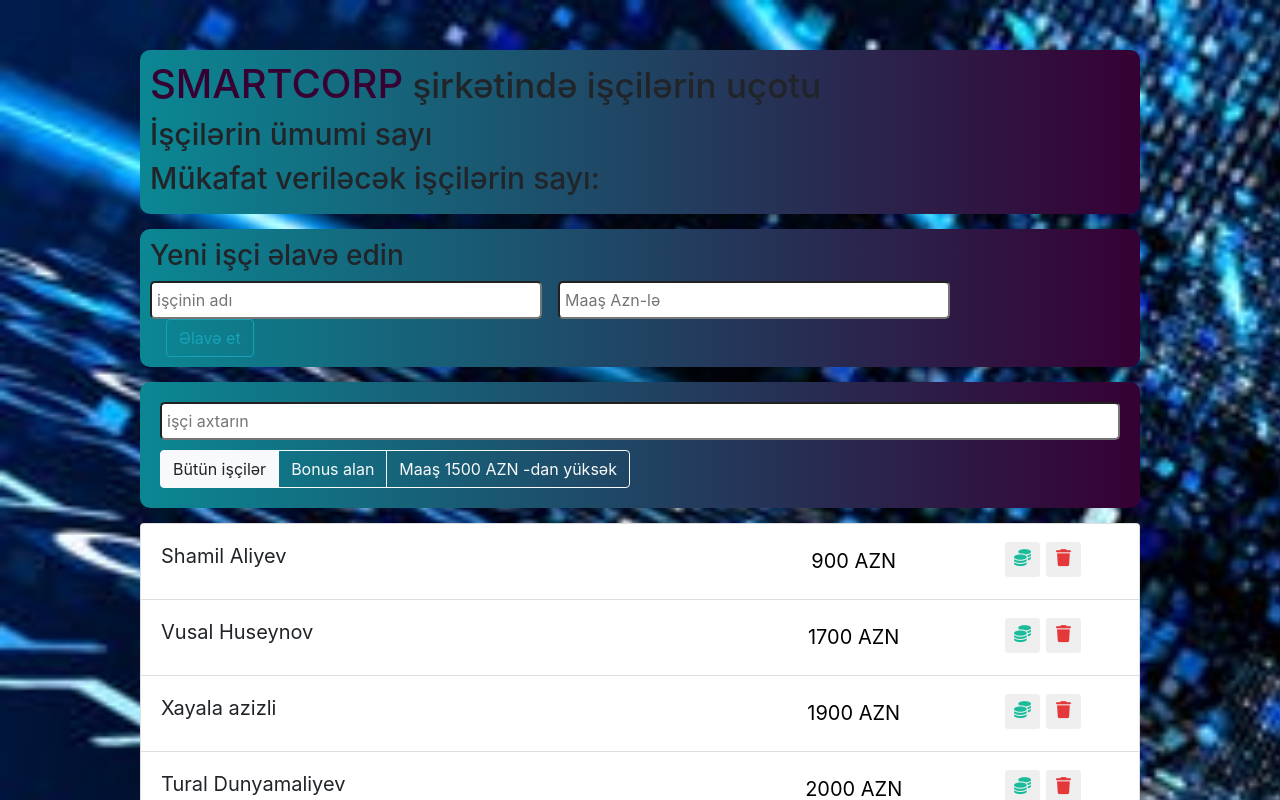
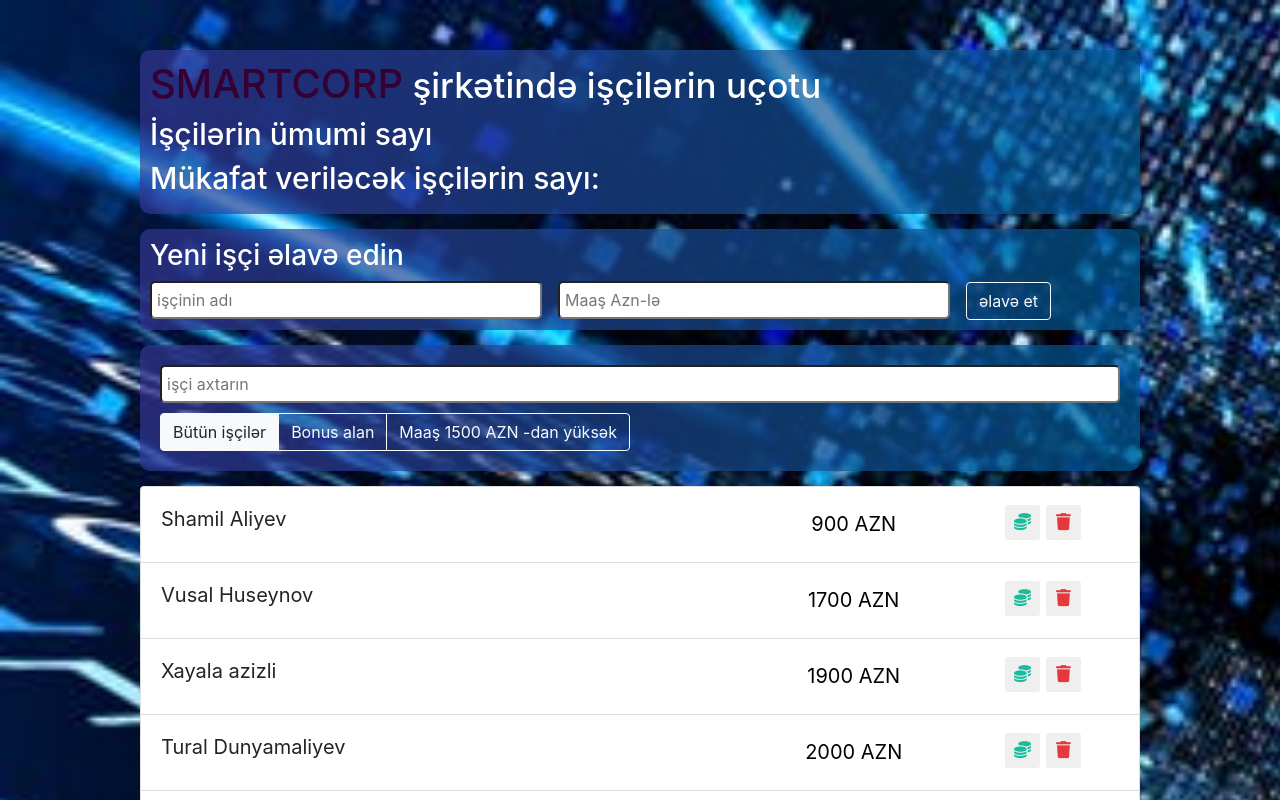
Before and after one commit to ofa-abdullayeva/smartCorp, a React (Create React App) app: page / in a window 1280 px wide. Shown: the top 800 px of the page. Built offline with nearby package versions, Linux system fonts and the light colour scheme.

Commit message:
smartcorp employe

```diff
--- a/src/App.js
+++ b/src/App.js
@@ -1,19 +1,36 @@
+import { Component } from 'react/cjs/react.production.min';
 import './App.css';
 import AppForm from './components/app_form';
 import AppInfo from './components/app_info';
 import AppSearch from './components/app_search';
+import { data } from './components/data/data';
 import EmployeeList from './components/employee_list';
 
 
-function App() {
+class App extends Component {
+  constructor(props){
+    super(props);
+
+    this.state ={
+      data: data
+    }
+  }
+  deleteItem = (id) =>{
+    console.log(id)
+  }
+
+  render(){
     return (
       <div className="App">
       <AppInfo/>
       <AppForm/>
       <AppSearch/>
-    <EmployeeList/>
+      <EmployeeList
+      data={this.state.data}
+      onDelete = {this.deleteItem}/>
       </div>
     );
   }
+}
 
 export default App;
--- a/src/components/app_form/index.jsx
+++ b/src/components/app_form/index.jsx
@@ -1,6 +1,6 @@
 import React from 'react'
 import '../app_form/style.css'
-import Button from '../button'
+// import Button from '../button'
 
 const AppForm = () => {
   return (
@@ -16,11 +16,11 @@
             type="number"
             placeholder='Maaş Azn-lə'
           />
-          {/* <button
+          <button
             type='submit'
-            className='btn btn-outline-info ml-3'
-          >əlavə et</button> */}
-          <Button classNames='btn btn-outline-info ml-3' value='Əlavə et'/>
+            className='btn btn-outline-light ml-3'
+          >əlavə et</button>
+          {/* <Button classNames='btn btn-outline-info ml-3' value='Əlavə et'/> */}
         </form>
 
     </div>
--- a/src/components/app_form/style.css
+++ b/src/components/app_form/style.css
@@ -2,8 +2,9 @@
     padding: 10px;
     margin-top: 15px;
     background: #360033;
-    background: -webkit-linear-gradient(to right, #0b8793, #360033);  /* Chrome 10-25, Safari 5.1-6 */
-    background: linear-gradient(to right, #0b8793, #360033);
+    background: linear-gradient( to right, rgba(54, 55, 149, 0.67), rgba(0, 92, 151, 0.67) );
+    color: white;
+    /* background: linear-gradient(to right, #0b8793, #360033);  */
     text-align: left;
     border-radius: 10px;
 }
--- a/src/components/app_info/index.css
+++ b/src/components/app_info/index.css
@@ -3,10 +3,9 @@
     text-align: left;
     align-items: center;
     border-radius: 10px;
-    background: #360033;  /* fallback for old browsers */
-background: -webkit-linear-gradient(to right, #0b8793, #360033);  /* Chrome 10-25, Safari 5.1-6 */
-background: linear-gradient(to right, #0b8793, #360033); /* W3C, IE 10+/ Edge, Firefox 16+, Chrome 26+, Opera 12+, Safari 7+ */
-
+    /* background: #360033;  fallback for old browsers */
+    background: linear-gradient( to right, rgba(54, 55, 149, 0.67), rgba(0, 92, 151, 0.67) );
+    color: white;
 }
 
 .smart{
--- a/src/components/app_search/style.css
+++ b/src/components/app_search/style.css
@@ -3,9 +3,9 @@
     text-align: left;
     align-items: center;
     border-radius: 10px;
-    background: #360033;
-    background: -webkit-linear-gradient(to right, #0b8793, #360033);
-    background: linear-gradient(to right, #0b8793, #360033);
+    /* background: #360033; */
+    background: linear-gradient( to right, rgba(54, 55, 149, 0.67), rgba(0, 92, 151, 0.67) );
+    color: white;
     margin-top: 15px;
     margin-bottom: 15px;
 
--- a/src/components/data/data.js
+++ b/src/components/data/data.js
@@ -6,7 +6,7 @@
     {id:5,name:"Gulmire Isayeva", salary:1200, increase: false},
 
 
-    {id:6,name:"Kamran Huseynov", salary:1800, increase: true},
+    {id:6,name:"Kamran Huseynov", salary:1800, increase: false},
     {id:7,name:"Huseyn Besirov", salary:1600, increase: false},
     {id:8,name:"Ofeliya Abdullayeva", salary:800, increase: false},
     {id:9,name:"Konul Selimova", salary:950, increase: false},
--- a/src/components/employee_list/index.jsx
+++ b/src/components/employee_list/index.jsx
@@ -1,18 +1,23 @@
 import React from 'react';
 import EmployeeListItem from '../employee_list_item';
-import {data} from '../data/data';
 import '../employee_list';
 
 
-console.log(data)
-const EmployeeList = () => {
+
+const EmployeeList = ({data , onDelete}) => {
   return (
     <ul className='app-list list-group'>
 
         {
             data.map(item =>{
+              const {id, ...itemProps}=item;
                 return(
-                    <EmployeeListItem name={item.name} salary= {item.salary}/>
+                    <EmployeeListItem
+                    key={item.id}
+                    id = {item.id}
+                    {...itemProps}
+                    onDelete={() => onDelete(id)}
+                    />
                 )
             })
         }
--- a/src/components/employee_list_item/index.jsx
+++ b/src/components/employee_list_item/index.jsx
@@ -1,19 +1,78 @@
-import React from 'react'
-import '../employee_list_item/style.css'
+import React  from 'react';
 
-const EmployeeListItem = ({name,salary}) => {
+import '../employee_list_item/style.css';
+
+class EmployeeListItem extends React.Component {
+    constructor(props){
+      super(props);
+      this.state = {
+        increase :false,
+        like :false
+      }
+    }
+    //------ Arrow function --------//
+    // onIncrease = () => {
+    //   this.setState(prevState =>{
+    //     return{increase : !this.state.increase}
+    //   })
+    // }
+    //------  onIncrease  Arrow function short form--------//
+    onIncrease = () => {
+
+      this.setState(({increase}) =>({increase : !increase}))
+
+    }
+
+    // onLike = () =>{
+    //   this.setState(prevState =>{
+    //     return{like : !this.state.like}
+    //   })
+    // }
+
+    onLike = () =>{
+      this.setState(({like }) => ({like : !like}))
+
+    }
+
+
+
+
+  render() {
+    //----props----//
+    const { name, salary, onDelete } = this.props;
+
+    //----state----//
+    const {increase , like }= this.state
+
+    let classNames = 'list-group-item d-flex justify-content-between';
+
+    if (increase) {
+      classNames += ' increase'
+    }
+
+    if (like) {
+      classNames +=' like'
+    }
+
     return (
-    <li className='list-group-item d-flex justify-content-between '>
-        <span className='list-group-item-label'>{name}</span>
+      <li className={classNames}>
+        <span
+        className='list-group-item-label'
+        onClick={this.onLike}
+        >{name}</span>
         <input type="text"
-         className='d-flex justify-content-center align-item-center '
-         defaultValue = { `${salary} AZN `}/>
+          className='list-group-item-input'
+          defaultValue={`${salary} AZN `} />
         <div className='d-flex justify-content-center align-item-center'>
-            <button className='btn-bonus btn-sm'>
-                <i class="fa-solid fa-coins"></i>
+          <button
+          className='btn-bonus btn-sm'
+          onClick={this.onIncrease}>
+            <i className="fa-solid fa-coins"></i>
           </button>
-            <button className='btn-trash btn-sm'>
-                <i class="fa-solid fa-trash"></i>
+          <button
+           className='btn-trash btn-sm'
+           onClick = {onDelete}>
+            <i className="fa-solid fa-trash"></i>
           </button>
 
           <i className='fa-solid fa-star '></i>
@@ -23,4 +82,6 @@
     )
   }
 
+}
+
 export default EmployeeListItem;
--- a/src/components/employee_list_item/style.css
+++ b/src/components/employee_list_item/style.css
@@ -1,4 +1,4 @@
-.list-group-item {
+/* .list-group-item {
     padding: 15px 20px ;
     border-bottom: 1px solid rgba(0,92,151,1);
 }
@@ -51,4 +51,74 @@
     transition: 0.3s all;
     transform: translateX(30px);
     opacity: 0;
-}
+} */
+
+.list-group-item {
+    padding: 15px 20px;
+    border-bottom: 1px solid rgba(0, 92, 151, 1);
+  }
+  .list-group-item:last-child {
+    border-bottom: none;
+  }
+  .list-group-item-label{
+      text-align: left;
+  }
+
+  .list-group-item span {
+    line-height: 35px;
+    font-size: 20px;
+    cursor: pointer;
+    min-width: 550px;
+  }
+  .list-group-item input {
+    line-height: 35px;
+    font-size: 20px;
+    text-align: center;
+    border: 0;
+  }
+
+  .list-group-item button {
+    width: 35px;
+    height: 35px;
+    margin: 3px;
+    font-size: 17px;
+    border: none;
+    cursor: pointer;
+  }
+
+  .list-group-item .btn-bonus {
+    color: #1abc9c;
+  }
+
+  .list-group-item .btn-trash {
+    color: #e5383b;
+  }
+
+  .list-group-item .fa-star {
+    width: 35px;
+    height: 35px;
+    text-align: center;
+    line-height: 35px;
+    font-size: 16px;
+    color: #ffd700;
+    -webkit-transition: 0.3s all;
+    -moz-transition: 0.3s all;
+    -ms-transition: 0.3s all;
+    -o-transition: 0.3s all;
+    transition: 0.3s all;
+    transform: translateX(30px);
+    opacity: 0;
+  }
+  .list-group-item.like .fa-star {
+    opacity: 1;
+    transform: translateX(0px);
+  }
+
+  .list-group-item.increase .list-group-item-label,
+  .list-group-item.increase .list-group-item-input {
+    color: #e09f3e;
+  }
+
+  .list-group-item.increase .btn-star {
+    color: #aeaeae;
+  }
```
Lines whose indentation alone changed are shown as unchanged.
